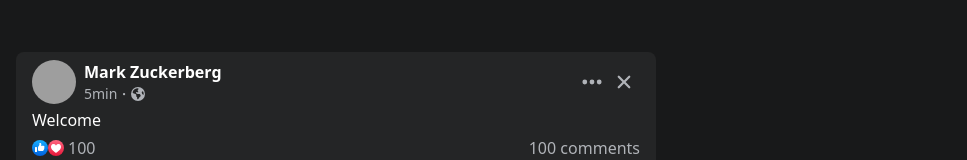
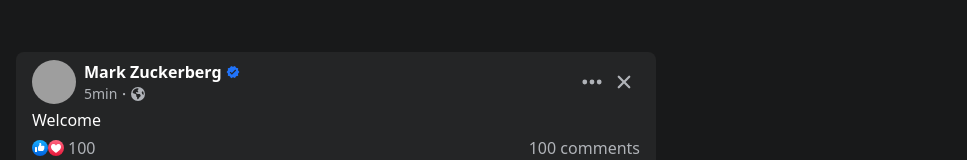
Before and after one commit to AbdouWDP/fake-facebook-post, a React (Vite) app: page / in a window 1280 px wide. Shown: the part 226-386 px from the top of the page, without its empty margins (304-1271 px from the left). Built offline with nearby package versions, Linux system fonts and the light colour scheme; grey boxes are pictures that could not be loaded.

Commit message:
check state

```diff
--- a/src/App.jsx
+++ b/src/App.jsx
@@ -8,6 +8,7 @@
 
 function App() {
   const [open, setOpen] = useState(false);
+  const [check, setCheck] = useState(true);
   const [postForm, setPostForm] = useState({
     username: "",
     time: "",
@@ -25,6 +26,8 @@
           setOpen={setOpen}
           postForm={postForm}
           setPostForm={setPostForm}
+          check={check}
+          setCheck={setCheck}
         />
       ) : (
         <>
@@ -40,7 +43,7 @@
             </button>
           </Tooltip>
           <main className="w-screen h-screen flex justify-center items-center flex-col gap-4">
-            <Post postForm={postForm} />
+            <Post postForm={postForm} check={check} />
           </main>
         </>
       )}
--- a/src/components/Dashbord/Dashbord.jsx
+++ b/src/components/Dashbord/Dashbord.jsx
@@ -3,9 +3,7 @@
 import { IoClose } from "react-icons/io5";
 import DashbordForm from "./DashbordForm";
 
-function Dashbord({ setOpen, postForm, setPostForm }) {
-  const [check, setCheck] = useState(true);
-
+function Dashbord({ setOpen, postForm, setPostForm, check, setCheck }) {
   return (
     <>
       <section className="dashbord w-screen h-screen flex justify-center items-center">
```
